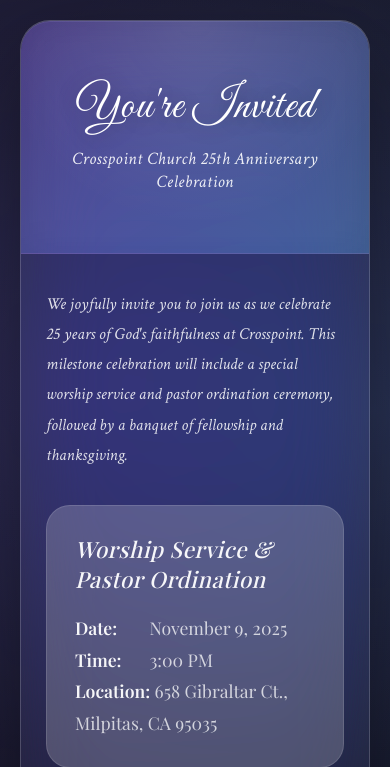
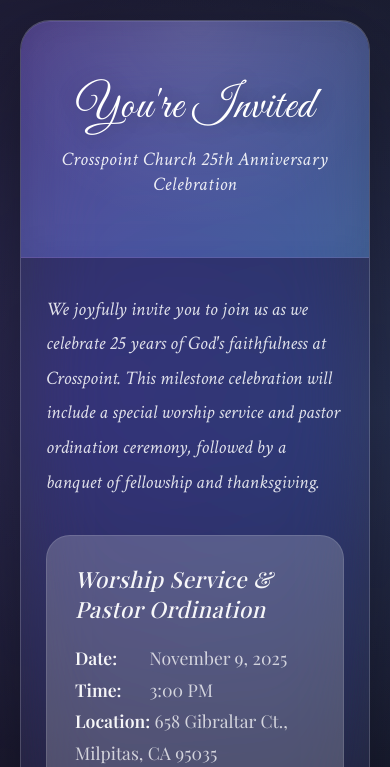
Before and after one commit to fred5354/rsvp, a PHP site: page / in a window 390 px wide. Shown: the top 767 px of the page. Run offline with PHP 8.4, Linux system fonts and the light colour scheme; some web fonts are replaced.

Commit message:
Update index.php with latest changes
- Committed current modifications to the RSVP form
- Includes any styling or functionality updates

```diff
--- a/index.php
+++ b/index.php
@@ -818,7 +818,7 @@ if ($_POST) {
             }
 
             .header .subtitle {
-                font-size: 1.1em;
+                font-size: 1.2em;
             }
 
             .content {
@@ -835,7 +835,7 @@ if ($_POST) {
             }
 
             .greeting {
-                font-size: 1.05em;
+                font-size: 1.2em;
             }
 
             .logo {
```
